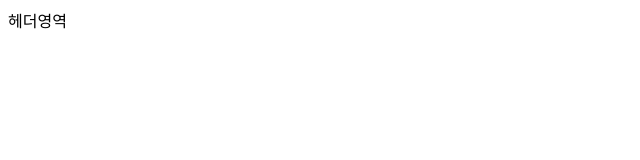
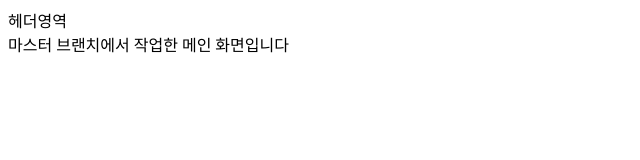
Before and after one commit to josungbin1/day02, a plain HTML site: page index.html in a window 1280 px wide. Shown: the whole page, without its empty margins (0-640 px from the left). Drawn offline with Linux system fonts and the light colour scheme.

Commit message:
마스터브랜치

```diff
--- a/index.html
+++ b/index.html
@@ -10,7 +10,7 @@
   헤더영역
 </header>
 <main>
-
+  마스터 브랜치에서 작업한 메인 화면입니다
 </main>
 <footer>
 
```
Also changed, not shown: day02.txt.
